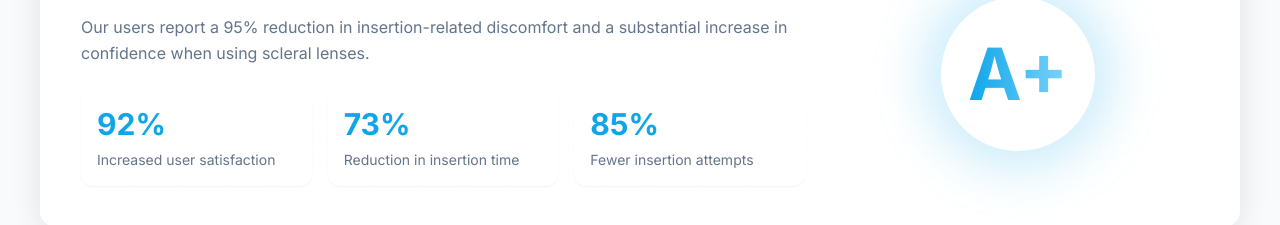
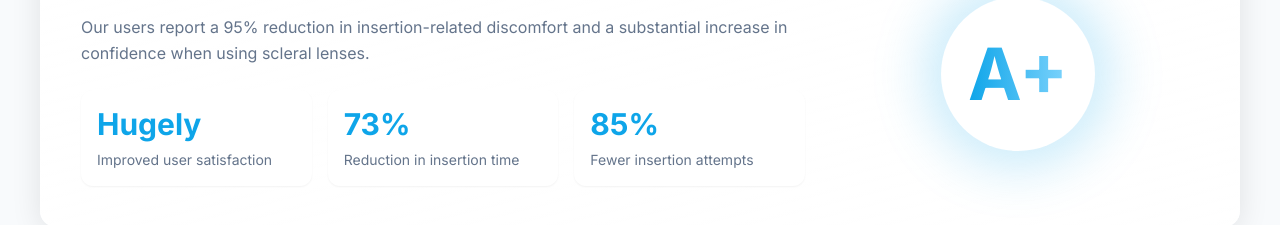
Before and after one commit to vdalal/arify-scleral-contact-lens-smarttool, a React (Vite) app: page / in a window 1280 px wide. Shown: the part 3755-3980 px from the top of the page. Built offline with nearby package versions, Linux system fonts and the light colour scheme.

Commit message:
Fix: Update user satisfaction text
Updated the text for user satisfaction to "Hugely Improved user satisfaction".

```diff
--- a/src/components/Benefits.tsx
+++ b/src/components/Benefits.tsx
@@ -84,8 +84,8 @@ const Benefits: React.FC = () => {
                 </p>
                 <div className="flex flex-col sm:flex-row gap-4">
                   <div className="flex-1 bg-white rounded-lg p-4 shadow-sm">
-                    <div className="text-3xl font-bold text-brand-blue mb-2">92%</div>
-                    <div className="text-sm text-brand-gray">Increased user satisfaction</div>
+                    <div className="text-3xl font-bold text-brand-blue mb-2">Hugely</div>
+                    <div className="text-sm text-brand-gray">Improved user satisfaction</div>
                   </div>
                   <div className="flex-1 bg-white rounded-lg p-4 shadow-sm">
                     <div className="text-3xl font-bold text-brand-blue mb-2">73%</div>
```
